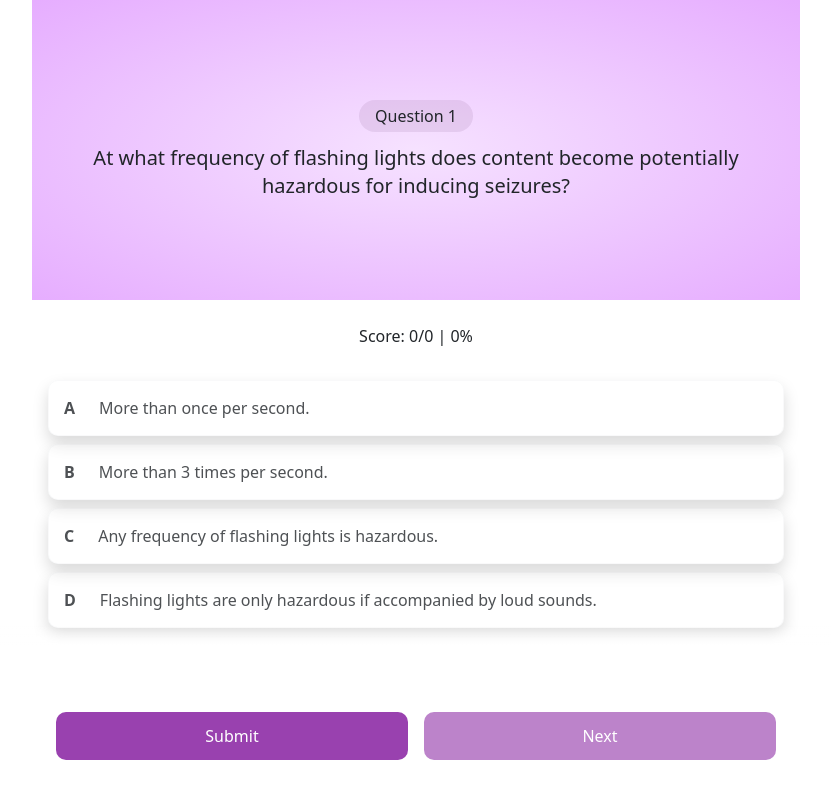
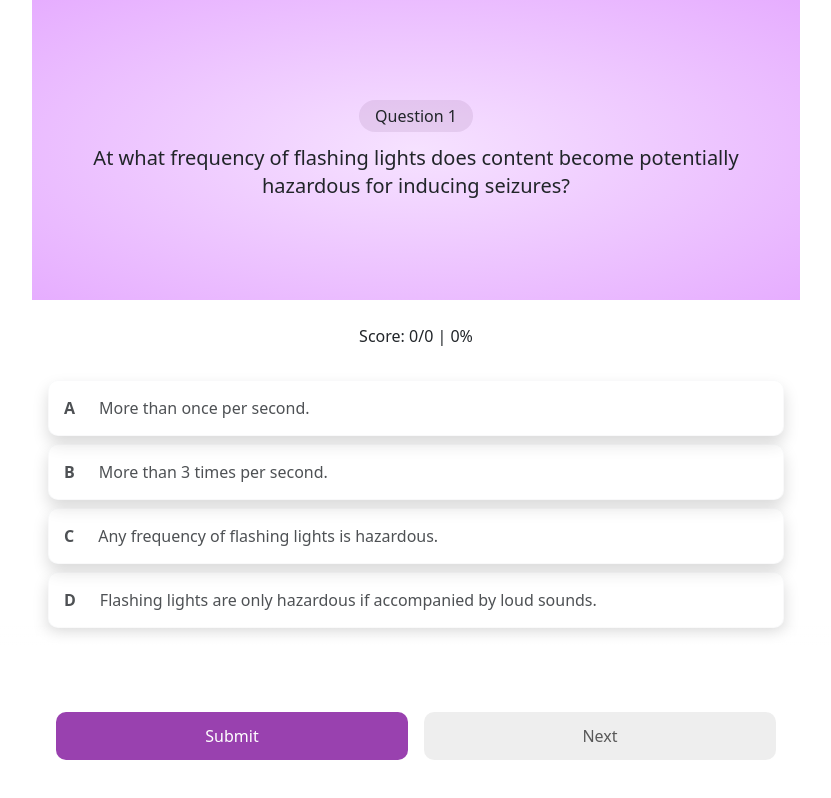
Before and after one commit to mcardi19/mcardi19.github.io, a plain HTML site: page index.html in a window 1280 px wide. Shown: the whole page, without its empty margins (224-1055 px from the left). Drawn offline with nearby package versions, Linux system fonts and the light colour scheme.

Commit message:
Update styles

```diff
--- a/style.css
+++ b/style.css
@@ -115,6 +115,16 @@ button {
 
 }
 
+#next-btn, #submit-btn {
+    background-color: rgb(153, 65, 175) !important;
+    color: #ffffff !important;
+}
+
+#next-btn:disabled, #submit-btn:disabled {
+    background-color: #e6e6e6 !important;
+    color: #000000 !important;
+}
+
 .controls-container {
     width: 100%;
     padding: 1rem 1rem;
```
